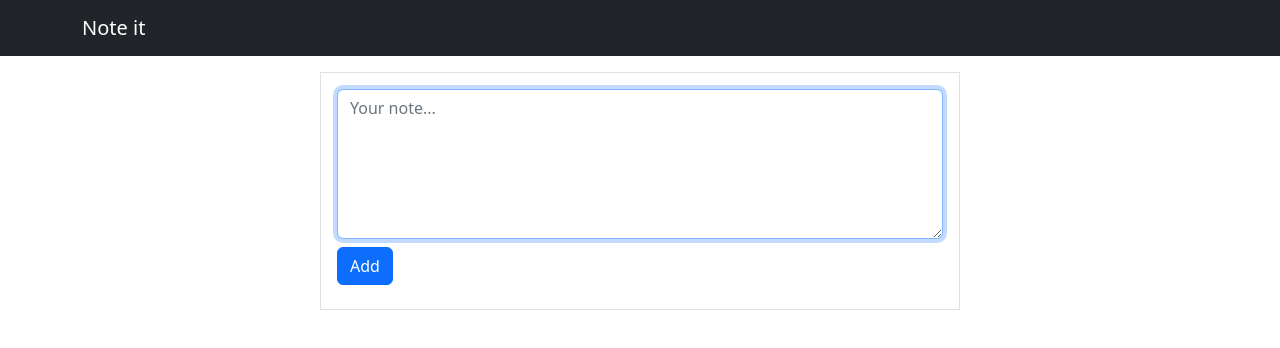
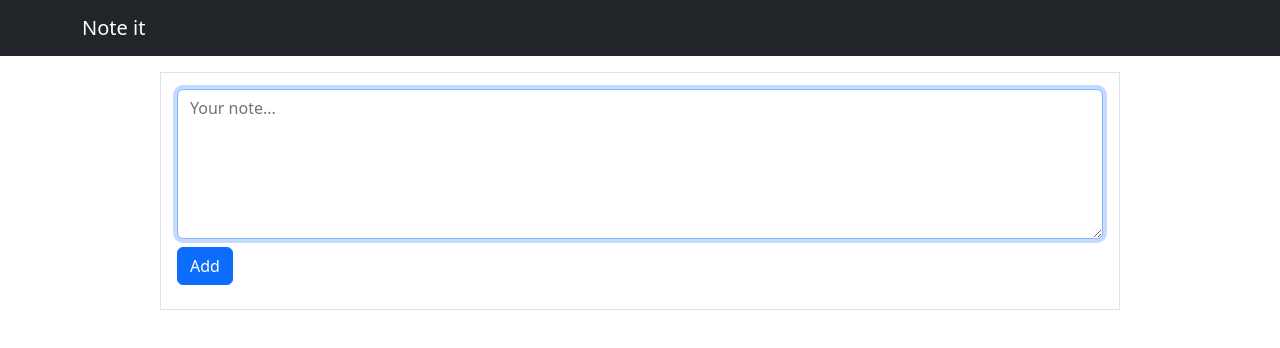
Before and after one commit to softwarebyze/Note-it, a React (Create React App) app: page / in a window 1280 px wide. Shown: the top 348 px of the page. Built offline with nearby package versions, Linux system fonts and the light colour scheme.

Commit message:
styling, naming

```diff
--- a/src/components/NewNoteForm.js
+++ b/src/components/NewNoteForm.js
@@ -2,7 +2,7 @@ import Form from "react-bootstrap/Form";
 import Button from "react-bootstrap/Button";
 import { useState } from "react";
 
-export default function NewNoteForm({ handleAddNote }) {
+export default function NewNoteForm({ addNote }) {
   const [noteText, setNoteText] = useState("");
 
   const handleChange = (e) => {
@@ -12,13 +12,16 @@ export default function NewNoteForm({ handleAddNote }) {
   const handleAddClick = (e) => {
     e.preventDefault();
     if (noteText.trim().length > 0) {
-      handleAddNote(noteText);
+      addNote(noteText);
       setNoteText("");
     }
   };
 
   return (
-    <Form onSubmit={handleAddClick} className="NewNoteForm p-3 m-3 w-50 mx-auto border">
+    <Form
+      onSubmit={handleAddClick}
+      className="NewNoteForm p-3 m-3 w-75 mx-auto border"
+    >
       <Form.Control
         as="textarea"
         placeholder="Your note..."
```
